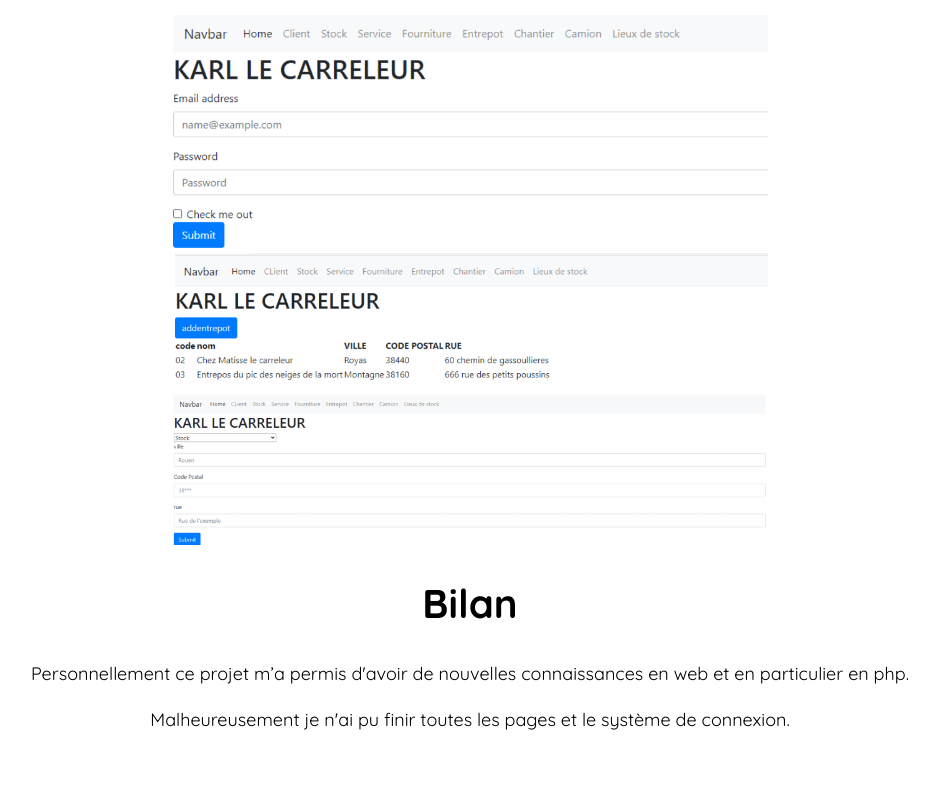
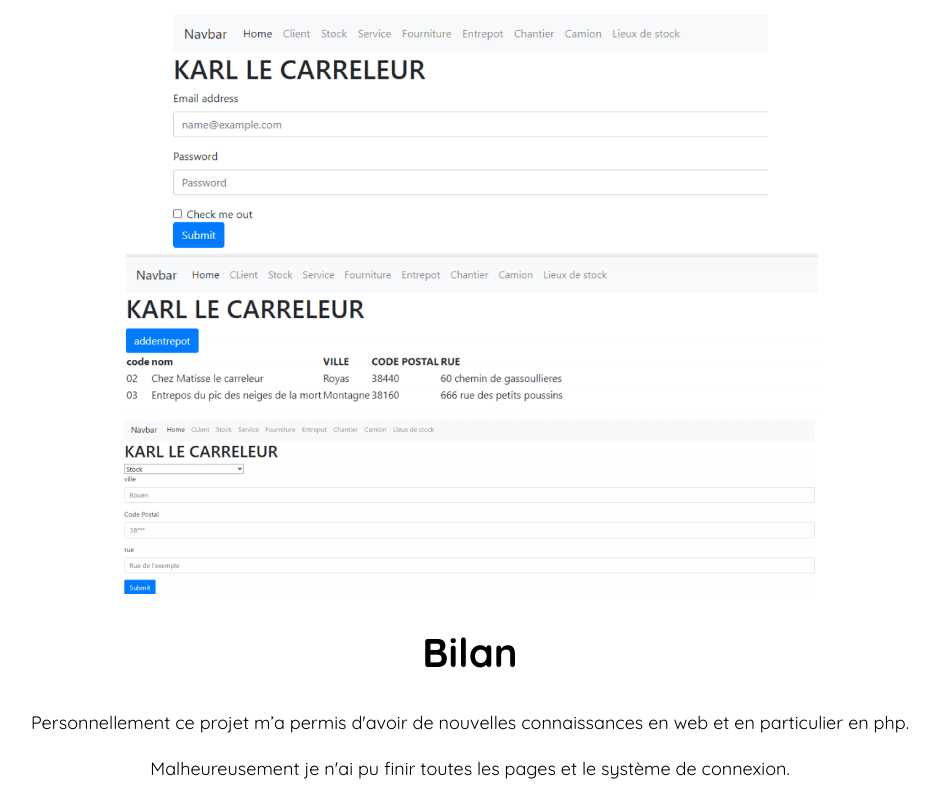
Before and after one commit to ValentinBOSC/ValentinBOSC.github.io, a plain HTML site: page karl.html in a window 1280 px wide. Shown: the part 2171-2969 px from the top of the page, without its empty margins (170-1109 px from the left). Before the commit the page ends 2920 px from the top, so only its background shows below. Drawn offline with nearby package versions, Linux system fonts and the light colour scheme.

Commit message:
Add files via upload

```diff
--- a/karl.html
+++ b/karl.html
@@ -68,8 +68,8 @@
             Ci-dessous se trouvent des images de la page d'accueil ainsi que de la page entrepôt et de la page pour ajouter un entrepôt.
         </p>
         <img src="/img/indexkarl.png" alt="indexkarl"width="600" class="myImg">
-        <img src="/img/chantier.png" alt="chantier"width="600" class="myImg">
-        <img src="/img/chantieradd.png" alt="chantieradd"width="600" class="myImg">
+        <img src="/img/chantier.png" alt="chantier"width="700" class="myImg">
+        <img src="/img/chantieradd.png" alt="chantieradd"width="700" class="myImg">
         <h2 class="myH2">Bilan</h2>
         <p class="myP">
             Personnellement ce projet m’a permis d'avoir de nouvelles connaissances en web et en particulier en php.
```
